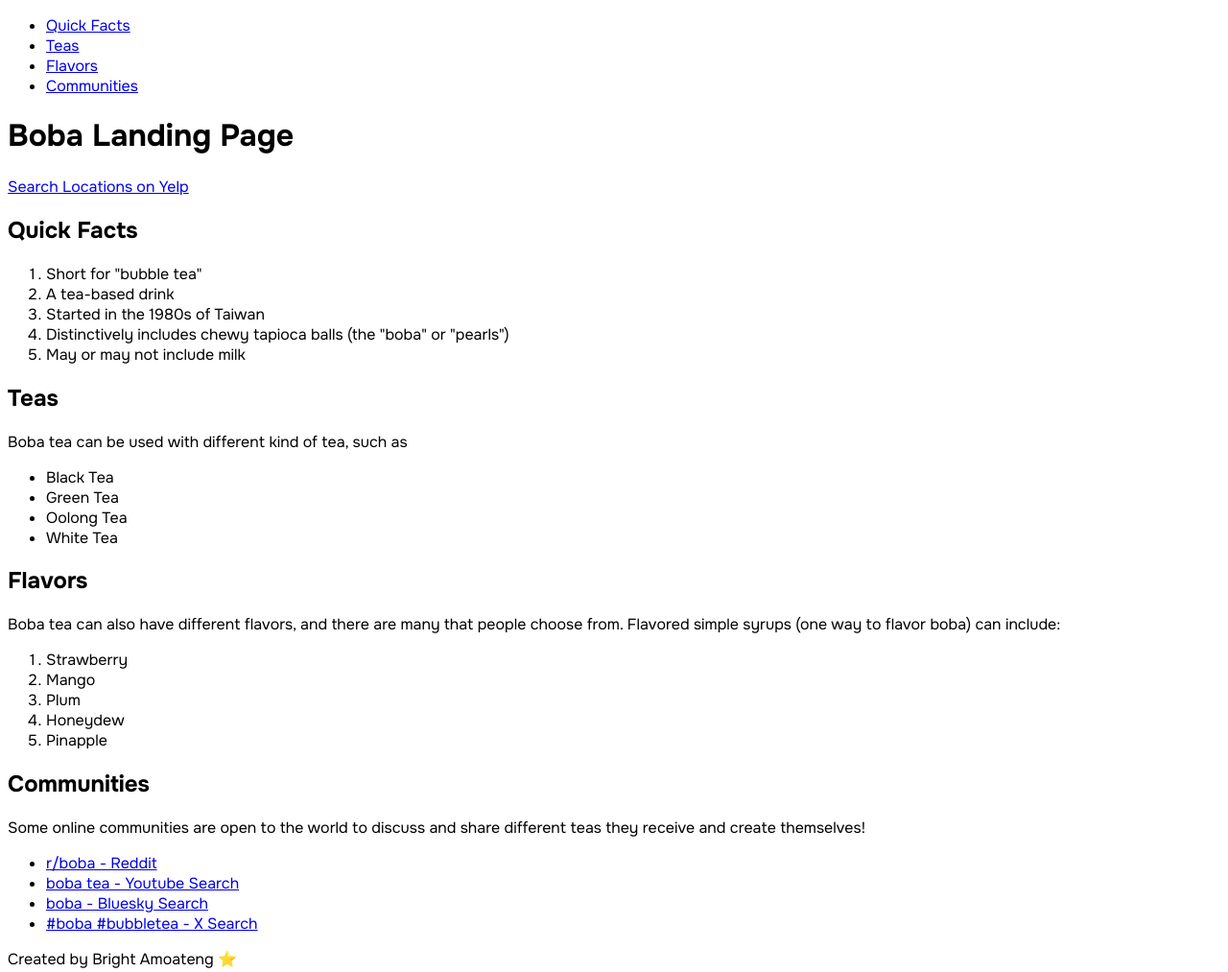
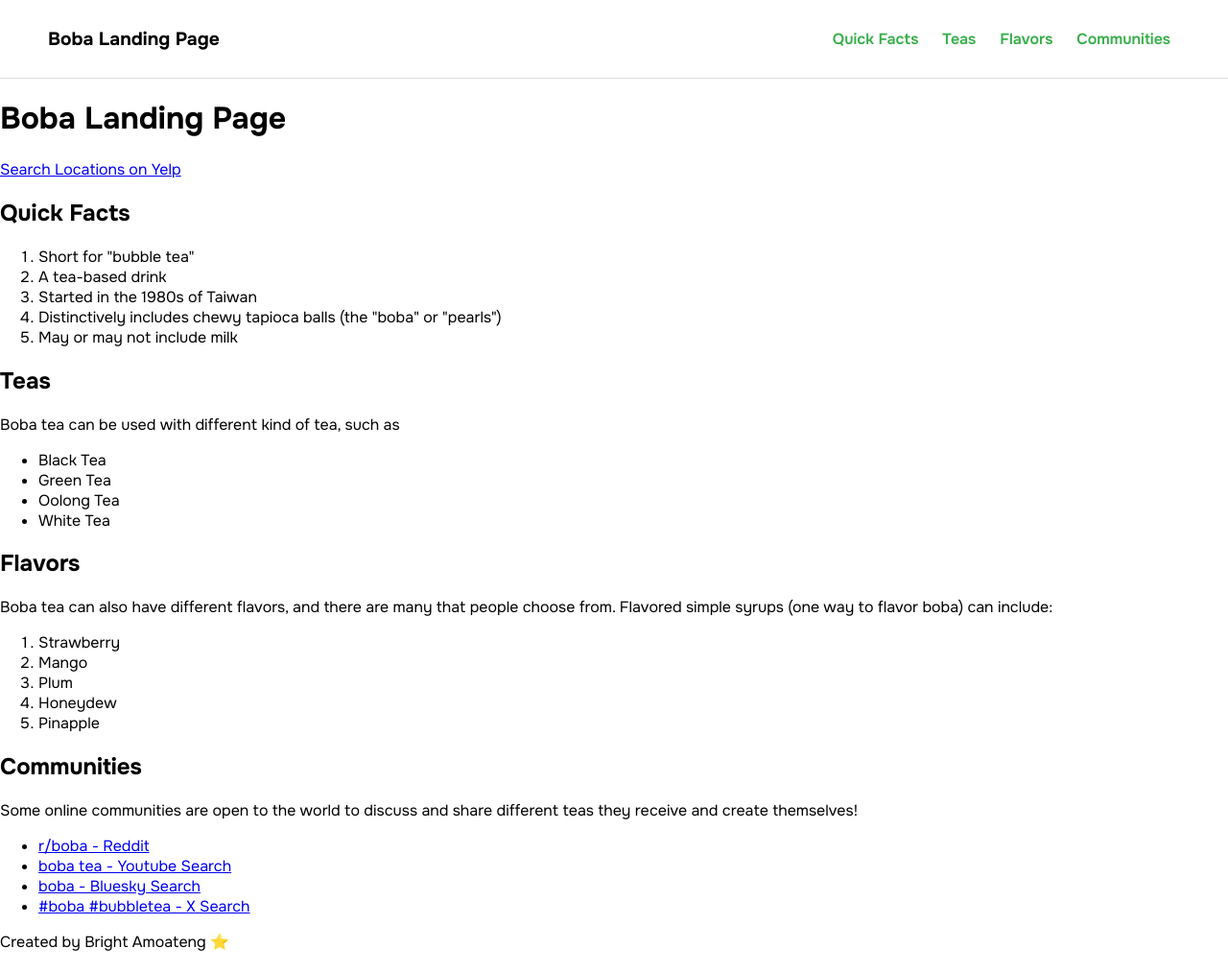
Before and after one commit to brighta19/boba-landing-page, a plain HTML site: page index.html in a window 1280 px wide. Shown: the whole page at 96% size. Drawn offline with Linux system fonts and the light colour scheme.

Commit message:
add: header styling

```diff
--- a/css/styles.css
+++ b/css/styles.css
@@ -1,3 +1,57 @@
+:root {
+    --primary-color: #35ae47;
+}
+
 body {
+    margin: 0;
     font-family: Onest, sans-serif;
 }
+
+.page__header {
+    display: flex;
+    align-items: center;
+    justify-content: space-between;
+    padding: 20px 50px;
+    margin: 0;
+    border-bottom: 1px solid #ddd;
+}
+
+.navbar__title {
+    font-size: 1.2rem;
+    font-weight: bold;
+    text-align: center;
+}
+
+.navbar__list {
+    display: flex;
+    flex-direction: row;
+    gap: 5px;
+    list-style-type: none;
+    margin: 0;
+    padding: 0;
+}
+
+.menu__link {
+    display: inline-block;
+    padding: 10px;
+    color: var(--primary-color);
+    font-weight: 600;
+    text-decoration: none;
+}
+
+@media screen and (max-width: 650px) {
+    .page__header {
+        flex-direction: column;
+    }
+
+    .navbar__title {
+        margin-bottom: 20px;
+    }
+}
+
+
+@media screen and (max-width: 500px) {
+    .navbar__list {
+        flex-direction: column;
+    }
+}
--- a/index.html
+++ b/index.html
@@ -11,14 +11,15 @@
     <link rel="stylesheet" href="css/styles.css">
 </head>
 <body>
-    <header>
-        <nav>
-            <ul>
+    <header class="page__header">
+        <span class="navbar__title">Boba Landing Page</span>
+        <nav class="navbar__menu">
+            <ul class="navbar__list">
                 <!-- TODO: Populate ul elment dynamically -->
-                <li><a href="#quick-facts">Quick Facts</a></li>
-                <li><a href="#teas">Teas</a></li>
-                <li><a href="#flavors">Flavors</a></li>
-                <li><a href="#communities">Communities</a></li>
+                <li><a class="menu__link"  href="#quick-facts">Quick Facts</a></li>
+                <li><a class="menu__link"  href="#teas">Teas</a></li>
+                <li><a class="menu__link"  href="#flavors">Flavors</a></li>
+                <li><a class="menu__link"  href="#communities">Communities</a></li>
             </ul>
         </nav>
     </header>
```
